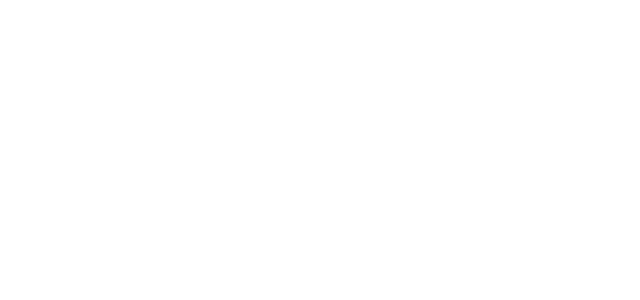
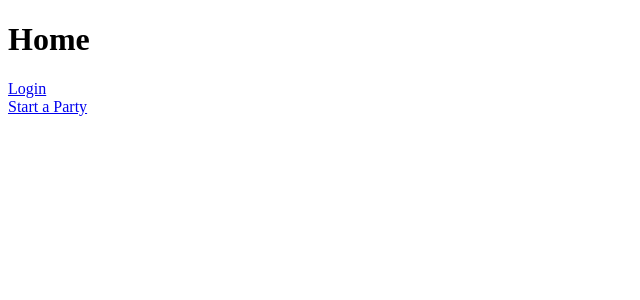
Before and after one commit to ttamalito/spotify_party_frontend, a React (Create React App) app: page / in a window 1280 px wide. Before the commit this address had no page. Shown: the top 300 px of the page, without its empty margins (0-640 px from the left). Built offline with nearby package versions, Linux system fonts and the light colour scheme.

Commit message:
add Home page

```diff
--- /dev/null
+++ b/src/pages/Home.js
@@ -0,0 +1,11 @@
+export default function Home() {
+
+    const startParty = <a href={'/startParty'}>Start a Party</a>
+    const loginLink = <a href={'/login'}>Login</a>
+    return (<>
+        <h1>Home</h1>
+        {loginLink}
+        <br/>
+        {startParty}
+    </>);
+} // end of Login
--- a/src/routes/BaseRoutes.js
+++ b/src/routes/BaseRoutes.js
@@ -1,5 +1,6 @@
 import React from "react";
 import {Route, Routes} from "react-router-dom";
+import Home from "../pages/Home";
 
 
 
@@ -11,6 +12,6 @@
 export default function BaseRoutes() {
 
     return (<Routes>
-
+        <Route exact path={'/'} element={<Home />} />
     </Routes>);
 }
```
